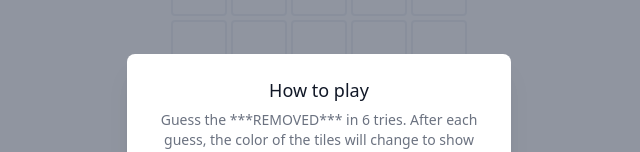
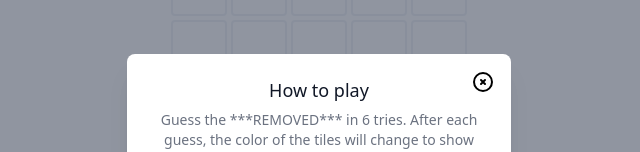
Before and after one commit to darccio/atspek-zodi, a React (Create React App) app: page / in a window 1280 px wide. Both pictures are taken after a click on the icon 788 px from the left and 46 px from the top of the page. Shown: the part 132-284 px from the top of the page, without its empty margins (321-961 px from the left). Built offline with nearby package versions, Linux system fonts and the light colour scheme.

Commit message:
Added x button to modal dialogs Issue #20

```diff
--- a/src/components/modals/AboutModal.tsx
+++ b/src/components/modals/AboutModal.tsx
@@ -1,5 +1,6 @@
 import { Fragment } from 'react'
 import { Dialog, Transition } from '@headlessui/react'
+import { XCircleIcon } from '@heroicons/react/outline'
 
 type Props = {
   isOpen: boolean
@@ -44,6 +45,12 @@ export const AboutModal = ({ isOpen, handleClose }: Props) => {
             leaveTo="opacity-0 translate-y-4 sm:translate-y-0 sm:scale-95"
           >
             <div className="inline-block align-bottom bg-white rounded-lg px-4 pt-5 pb-4 text-left overflow-hidden shadow-xl transform transition-all sm:my-8 sm:align-middle sm:max-w-sm sm:w-full sm:p-6">
+              <div className="absolute right-4 top-4">
+                <XCircleIcon
+                  className="h-6 w-6 cursor-pointer"
+                  onClick={() => handleClose()}
+                />
+              </div>
               <div>
                 <div className="text-center">
                   <Dialog.Title
--- a/src/components/modals/InfoModal.tsx
+++ b/src/components/modals/InfoModal.tsx
@@ -1,6 +1,7 @@
 import { Fragment } from 'react'
 import { Dialog, Transition } from '@headlessui/react'
 import { Cell } from '../grid/Cell'
+import { XCircleIcon } from '@heroicons/react/outline'
 
 type Props = {
   isOpen: boolean
@@ -45,6 +46,12 @@ export const InfoModal = ({ isOpen, handleClose }: Props) => {
             leaveTo="opacity-0 translate-y-4 sm:translate-y-0 sm:scale-95"
           >
             <div className="inline-block align-bottom bg-white rounded-lg px-4 pt-5 pb-4 text-left overflow-hidden shadow-xl transform transition-all sm:my-8 sm:align-middle sm:max-w-sm sm:w-full sm:p-6">
+              <div className="absolute right-4 top-4">
+                <XCircleIcon
+                  className="h-6 w-6 cursor-pointer"
+                  onClick={() => handleClose()}
+                />
+              </div>
               <div>
                 <div className="text-center">
                   <Dialog.Title
--- a/src/components/modals/WinModal.tsx
+++ b/src/components/modals/WinModal.tsx
@@ -3,6 +3,7 @@ import { Dialog, Transition } from '@headlessui/react'
 import { CheckIcon } from '@heroicons/react/outline'
 import { MiniGrid } from '../mini-grid/MiniGrid'
 import { shareStatus } from '../../lib/share'
+import { XCircleIcon } from '@heroicons/react/outline'
 
 type Props = {
   isOpen: boolean
@@ -54,6 +55,12 @@ export const WinModal = ({
             leaveTo="opacity-0 translate-y-4 sm:translate-y-0 sm:scale-95"
           >
             <div className="inline-block align-bottom bg-white rounded-lg px-4 pt-5 pb-4 text-left overflow-hidden shadow-xl transform transition-all sm:my-8 sm:align-middle sm:max-w-sm sm:w-full sm:p-6">
+              <div className="absolute right-4 top-4">
+                <XCircleIcon
+                  className="h-6 w-6 cursor-pointer"
+                  onClick={() => handleClose()}
+                />
+              </div>
               <div>
                 <div className="mx-auto flex items-center justify-center h-12 w-12 rounded-full bg-green-100">
                   <CheckIcon
```
